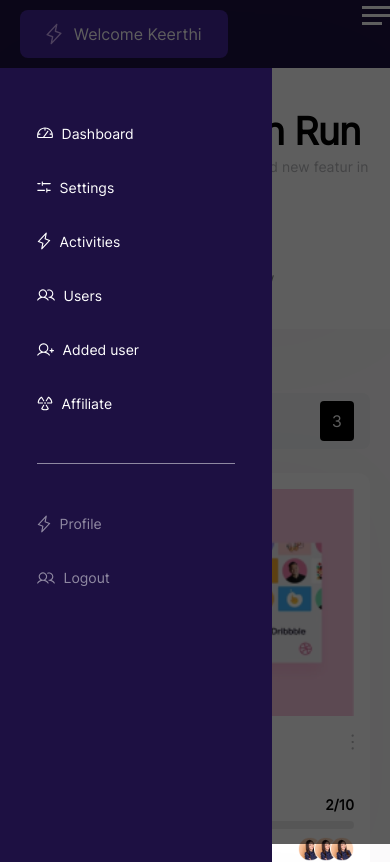
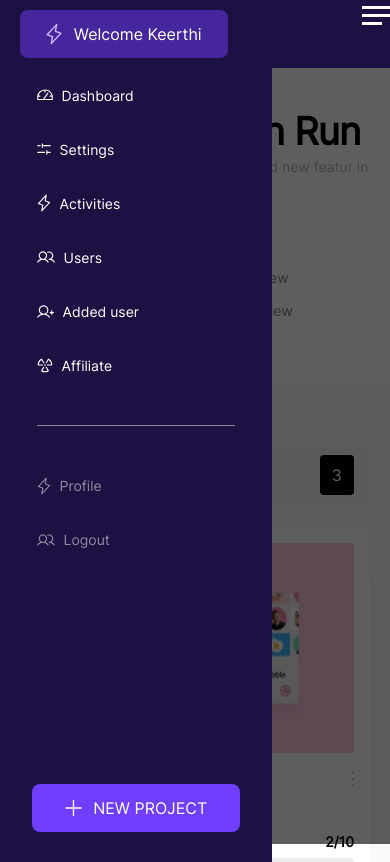
Before and after one commit to omotoshoayomikun/dashboard-nupat, a React (Vite) app: page / in a window 390 px wide. Shown: the top 862 px of the page. Built offline with nearby package versions, Linux system fonts and the light colour scheme.

Commit message:
Do clean up

```diff
--- a/src/components/Dashboard.jsx
+++ b/src/components/Dashboard.jsx
@@ -60,7 +60,7 @@
               <div className={styles.txt2}>8 member</div>
 
             </div>
-            <div className="df ai-c fw-w mb-[10px] ">
+            <div className={styles.na_grid}>
               {
                 navs.map((nav, i) => (
                   <a href='#' key={i} className={styles.cont_list}>
--- a/src/components/Forms/Card.jsx
+++ b/src/components/Forms/Card.jsx
@@ -16,7 +16,7 @@
             <div className={`mb-16 ${styles.card}`}>
                 {
                     props.image && (
-                        <img src={props.image} alt="" />
+                        <img className={styles.card_img} src={props.image} alt="" />
                     )
                 }
                 <div className={`df jc-sb ${props.image? 'mt-18' : ''} `}>
--- a/src/components/Layout/Layout.jsx
+++ b/src/components/Layout/Layout.jsx
@@ -17,15 +17,15 @@
 
   return (
     <>
-      <div className="z-30 relative">
+      <div className="z-30">
         <Header />
       </div>
       <div className={styles.container}>
         <div className={``}>
           {/* SIDE BAR FOR BIG SCREEN */}
-          <div className={`${styles.side} ${styles.big_screen}`}><Sidebar /></div>
+          <div className={` ${styles.big_screen}`}><Sidebar /></div>
           {/* SIDE BAR FOR SMALL SCREEN */}
-          <div className={`${styles.side} ${styles.small_screen} trans  ${barBoolean ? 'ml-[-272px]' : 'ml-0'}`}>
+          <div className={`${styles.small_screen} trans  ${barBoolean ? 'ml-[-272px]' : 'ml-0'}`}>
             <Sidebar />
           </div>
         </div>
--- a/src/styles/Dashboard.module.css
+++ b/src/styles/Dashboard.module.css
@@ -76,6 +76,14 @@
     gap: 40px;
 }
 
+
+.na_grid {
+    display: flex;
+    align-items: center;
+    justify-content: center;
+    margin-bottom: 10px;
+}
+
 @media screen and (max-width: 1082px) {
     .top_section {
         padding: 40px 40px 25px 40px;
@@ -89,6 +97,19 @@
         display: grid;
         grid-template-columns: repeat(2, 1fr);
         gap: 20px;
+    }
+
+}
+
+
+@media screen and (max-width: 600px) {
+    .na_grid {
+        display: grid;
+        width: 100%;
+        grid-template-columns: repeat(2, 1fr);
+        margin-bottom: 10px;
+        justify-self: space-between;
+        row-gap: 15px;
     }
 }
 
--- a/src/styles/Forms/Card.module.css
+++ b/src/styles/Forms/Card.module.css
@@ -6,8 +6,9 @@
     box-shadow: 0px 0px 100px rgba(0, 0, 0, 0.02);
 }
 
-.card img {
+.card_img {
     width: 100% !important;
+    height: 168px;
 }
 
 .todo {
@@ -86,3 +87,9 @@
 .img_cont:nth-of-type(1) {
     margin-left: 0px;
 }
+
+@media screen and (max-width: 1082px) {
+    .card_img {
+        height: 210px;
+    }
+}
--- a/src/styles/Header.module.css
+++ b/src/styles/Header.module.css
@@ -6,6 +6,7 @@
 @media screen and (max-width: 1082px) {
     .header {
         display: flex;
+        position: fixed;
         justify-content: space-between;
         align-items: center;
         color: #fff;
@@ -14,5 +15,7 @@
         padding: 0px 20px;
         background-color: var(--navy-blue);
         z-index: 8000;
+        top: 0;
+        left: 0;
     }
 }
--- a/src/styles/Layout.module.css
+++ b/src/styles/Layout.module.css
@@ -4,13 +4,6 @@
     position: relative;
     /* height: inherit; */
     /* overflow-y: scroll; */
-}
-
-.side {
-    top: 0;
-    bottom: 0;
-    width: 272px;
-    height: 100%;
 }
 
 .main {
@@ -22,12 +15,20 @@
 .big_screen {
     position: static;
     display: block;
+    top: 0;
+    bottom: 0;
+    width: 272px;
+    height: 100%;
 }
 
 .small_screen {
-    position: absolute;
+    position: fixed;
     display: none;
     z-index: 10;
+    top: 68px;
+    bottom: 0;
+    width: 272px;
+    height: 100vh;
 }
 
 .overlay {
@@ -55,4 +56,8 @@
         height: 100%;
         background-color: rgba(0, 0, 0, 0.63);
     }
+
+    .container {
+        margin-top: 68px;
+    }
 }
--- a/src/styles/Sidebar.module.css
+++ b/src/styles/Sidebar.module.css
@@ -66,11 +66,15 @@
 
 @media screen and (max-width: 1082px) {
     .side_container {
-        /* padding-top: 0; */
+        padding-top: 0;
     }
 
     .nvmb {
         margin-bottom: 0;
         display: none;
     }
+
+    .side_foot {
+        bottom: 80px;
+    }
 }
```
Also changed, not shown: public/imgs/card_image1.png.
